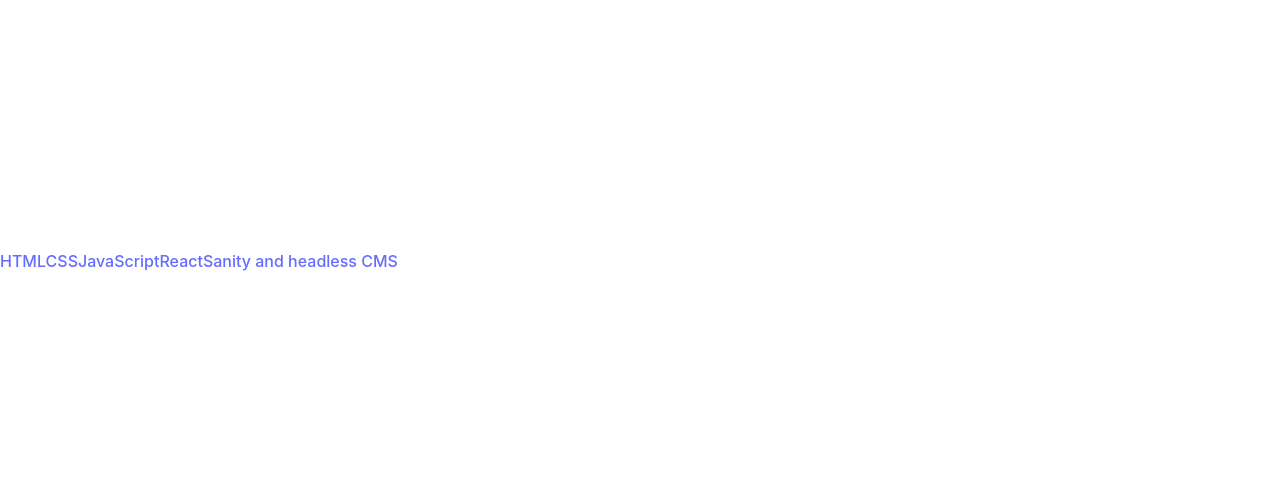
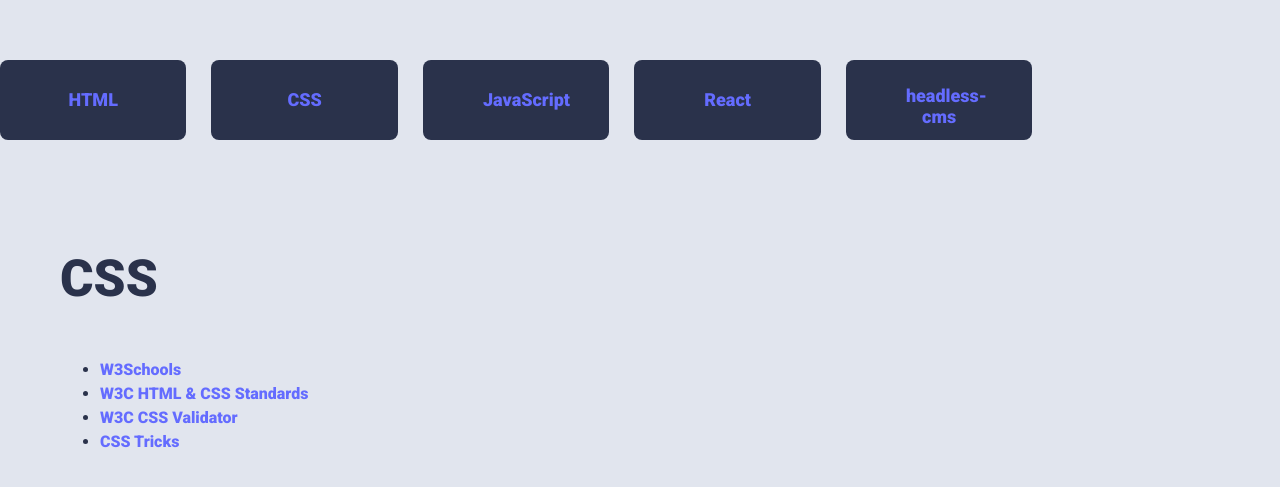
Before and after one commit to Halohusaini/uin23ak3_resourceapp_group39, a React (Vite) app: page /resources/CSS in a window 1280 px wide. Shown: the part 113-600 px from the top of the page. Built offline with nearby package versions, Linux system fonts and the light colour scheme.

Commit message:
05.03.2024
Har lagd til scss style for knapper og lenker samt med fikset litt på komonentene

```diff
--- a/src/App.jsx
+++ b/src/App.jsx
@@ -2,6 +2,7 @@
 import { BrowserRouter as Router, Routes, Route } from 'react-router-dom';
 import MainNavigation from './components/MainNavigation'; // Adjust the path as needed
 import Resources from './components/Resources'; // Adjust the path as needed
+import './styles/main.scss'
 
 function App() {
     return (
--- a/src/components/MainNavigation.jsx
+++ b/src/components/MainNavigation.jsx
@@ -6,22 +6,18 @@
     const [activeCategory, setActiveCategory] = useState(categories[0]);
 
     return (
-        <nav>
-            <Link to="/category/HTML" className="tablinker" id="html">
-          HTML
-        </Link>
-        <Link to="/category/CSS" className="tablinker" id="css">
-          CSS
-        </Link>
-        <Link to="/category/JavaScript" className="tablinker" id="javascript">
-          JavaScript
-        </Link>
-        <Link to="/category/React" className="tablinker" id="react">
-          React
-        </Link>
-        <Link to="/category/Sanity and headless CMS" className="tablinker" id="sanity-and-headless-cms">
-          Sanity and headless CMS
-        </Link>
+        <nav id="tab-container">
+            {categories.map((category) => (
+                <button
+                    key={category}
+                    className={`btn ${activeCategory === category ? 'active' : ''}`}
+                    onClick={() => setActiveCategory(category)}
+                >
+                    <Link to={`/resources/${category}`}>{category}</Link>
+                </button>
+
+
+            ))}
         </nav>
 
     );
--- a/src/components/Resources.jsx
+++ b/src/components/Resources.jsx
@@ -5,15 +5,14 @@
 
 export default function Resources() {
   const { category } = useParams();
-    let content = resources.find(res => res.category === category);
+  let content = resources.filter(res => res.category === category.toLowerCase());
 
   return (
-        <section>
+    <section id='content'>
       <article>
-                <h1>{content?.category}</h1>
-                <p>{content?.text}</p>
+        <h1>{category}</h1>
         <ul>
-                    {content?.sources.map((source, index) => (
+          {content.map((source, index) => (
             <NavigationLink key={index} source={source} />
           ))}
         </ul>
--- a/src/styles/main.scss
+++ b/src/styles/main.scss
@@ -1,4 +1,99 @@
-@import "variables";
-@import "base";
-@import "navigation";
-@import "resources";
+@import url("https://fonts.googleapis.com/css2?family=Roboto:wght@900&display=swap");
+
+:root {
+  --primary-color: #2a324b;
+  --secondary-color: #e1e5ee;
+  --text-color: #2a324b;
+  --background-color: #fff;
+  --hover-color: #fff;
+
+  --font-primary: 'Roboto', sans-serif;
+
+  --spacing-s: 0px;
+  --spacing-m: 25px;
+  --spacing-l: 60px;
+
+  --font-size-s: 18px;
+  --font-size-l: 16px;
+
+  --border-radius: 4px;
+}
+
+* {
+  font-family: var(--font-primary);
+}
+body {
+  margin: 0;
+  padding: 0;
+  background-color: var(--secondary-color);
+}
+
+main {
+  background-color: var(--background-color);
+  width: 80%;
+  margin: 8rem auto;
+  padding: 0;
+}
+
+#tab-container {
+  background-color: var(--secondary-color);
+  display: flex;
+  justify-content: center;
+  gap: var(--spacing-m);
+  padding: 0;
+}
+
+#tab-container button {
+  width: 100%;
+  padding: var(--spacing-m) var(--spacing-l);
+  background-color: var(--primary-color);
+  color: var(--background-color);
+  border: none;
+  min-width: 100px;
+  height: 80px;
+  cursor: pointer;
+  transition: background-color 0.3s;
+  font-size: var(--font-size-s);
+}
+
+#tab-container button:not(.active):hover {
+  background-color: var(--hover-color);
+  color: var(--primary-color);
+}
+
+#content {
+    text-align: left;
+    padding: var(--spacing-l);
+    max-height: 400px;
+    color: var(--text-color);
+    max-width: 100%;
+    font-size: var(--font-size-l);
+  }
+
+  #content h2,
+  #content p,
+  #content ul {
+    display: inline-block;
+    text-align: left;
+    width: 80%;
+  }
+
+  #content ul {
+    padding-right: var(--spacing-l);
+    max-width: 600px;
+    margin: 0;
+  }
+
+  #content li {
+    padding: 0;
+  }
+
+  #content li a {
+    display: inline-block;
+    padding: var(--spacing-s);
+    margin: 0 var(--spacing-s);
+  }
+
+  #content li a:hover {
+    color: var(--text-color);
+  }
```
Lines whose indentation alone changed are shown as unchanged.
